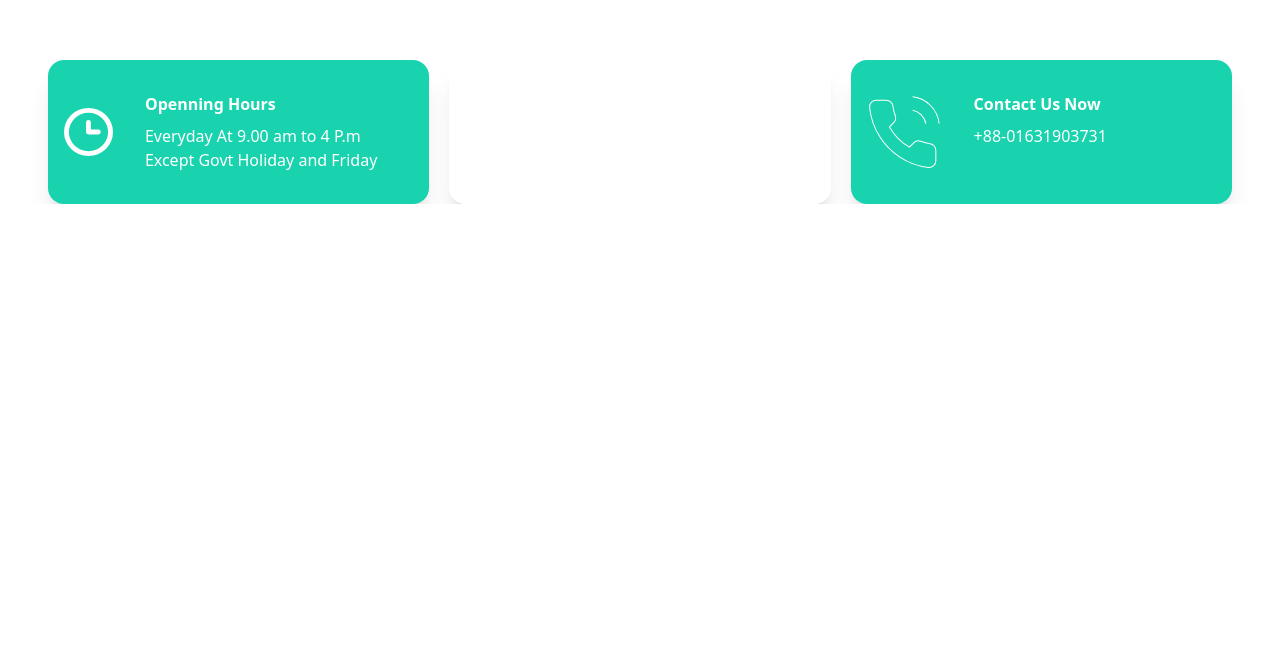
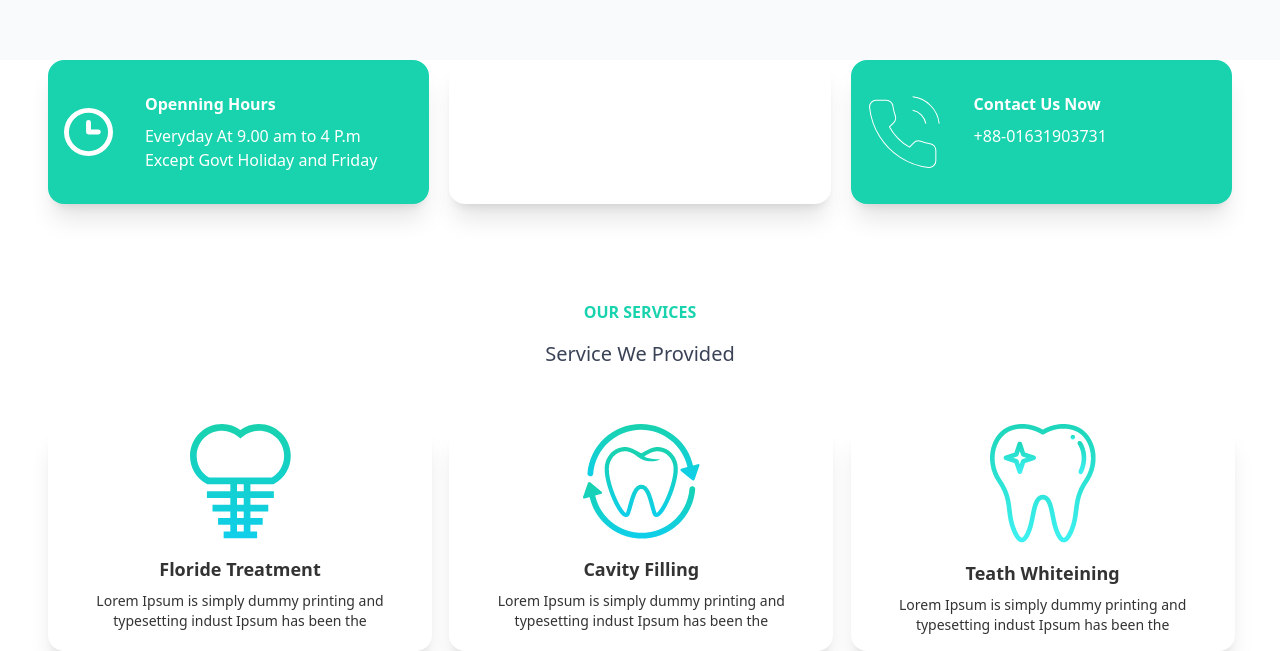
Before and after one commit to ShahidulIslam32/Doctors-Portal, a React (Create React App) app: page / in a window 1280 px wide. Shown: the part 804-1455 px from the top of the page. Before the commit the page ends 1008 px from the top, so only its background shows below. Built offline with nearby package versions, Linux system fonts and the light colour scheme.

Commit message:
service done

```diff
--- a/src/Pages/Home/Banner.js
+++ b/src/Pages/Home/Banner.js
@@ -3,7 +3,7 @@ import chair from '../../assets/images/chair.png'
 
 const Banner = () => {
     return (
-        <div class="hero min-h-screen px-12">
+        <div class="hero min-h-screen px-12 bg-slate-50">
             <div class="hero-content flex-col lg:flex-row-reverse">
                 <img src={chair} class="max-w-sm rounded-lg shadow-2xl" />
                 <div>
--- a/src/Pages/Home/Service.js
+++ b/src/Pages/Home/Service.js
@@ -1,9 +1,20 @@
 import React from 'react';
+import ServiceCard from './ServiceCard';
+import ServiceText from './ServiceText';
+import cavity from '../../assets/images/cavity.png'
+import floride from '../../assets/images/fluoride.png'
+import white from '../../assets/images/whitening.png'
 
 const Service = () => {
     return (
         <div>
+            <ServiceText></ServiceText>
 
+            <div className='mt-14 grid grid-cols-1 lg:grid-cols-3 gap-5 px-12'>
+                <ServiceCard img={cavity} title={'Floride Treatment'}></ServiceCard>
+                <ServiceCard img={floride} title={'Cavity Filling'}></ServiceCard>
+                <ServiceCard img={white} title={'Teath Whiteining'}></ServiceCard>
+            </div>
         </div>
     );
 };
--- a/src/Pages/Home/ServiceCard.js
+++ b/src/Pages/Home/ServiceCard.js
@@ -1,9 +1,15 @@
 import React from 'react';
 
-const ServiceCard = () => {
+const ServiceCard = ({ img, title}) => {
     return (
-        <div>
-
+        <div class="card card-compact w-96 shadow-xl">
+            <figure>
+                <img src={img} alt="Shoes" />
+            </figure>
+            <div class="card-body">
+                <h2 class="text-center text-lg font-bold">{title}</h2>
+                <p className='text-center'>Lorem Ipsum is simply dummy printing and typesetting indust Ipsum has been the</p>
+            </div>
         </div>
     );
 };
--- /dev/null
+++ b/src/Pages/Home/ServiceText.js
@@ -0,0 +1,12 @@
+import React from 'react';
+
+const ServiceText = () => {
+    return (
+        <div>
+            <p className='uppercase text-center mt-24 text-primary font-bold mb-4'>our services</p>
+            <h2 className='text-center text-accent text-xl mb-4'>Service We Provided</h2>
+        </div>
+    );
+};
+
+export default ServiceText;
```
